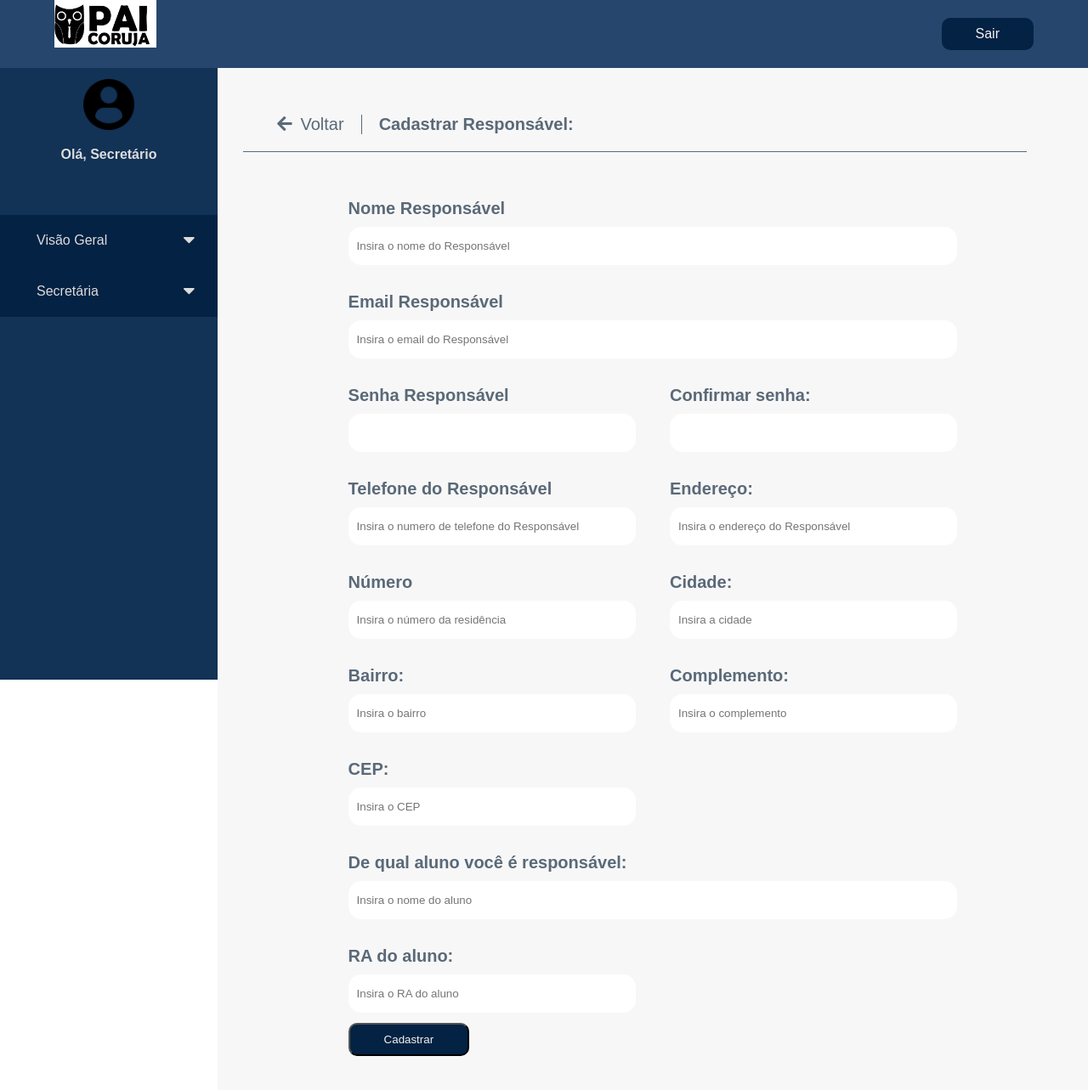
After one commit to Bifrost-Corporation/Pai_Coruja_Web, a PHP site: page /cadastrar-responsavel.html in a window 1280 px wide. The commit adds this page. Shown: the whole page at 85% size. Run offline with PHP 8.4, Linux system fonts and the light colour scheme.

Commit message:
Atualaização do Marcos

```diff
--- /dev/null
+++ b/cadastrar-responsavel.html
@@ -0,0 +1,154 @@
+<!DOCTYPE html>
+<html lang="en">
+
+<head>
+    <meta charset="UTF-8">
+    <meta http-equiv="X-UA-Compatible" content="IE=edge">
+    <meta name="viewport" content="width=device-width, initial-scale=1.0">
+    <link rel="stylesheet" type="text/css" href="css/style.css">
+    <link rel="stylesheet" href="https://cdnjs.cloudflare.com/ajax/libs/font-awesome/5.15.2/css/all.min.css" />
+
+    <title>Cadastro Responsavel</title>
+
+
+</head>
+
+<body>
+    <header>
+
+        <nav class="nav-bar">
+            <a href=""><img class="logo" src="images/pai_coruja_3.jpg"></a>
+            <ul class="ul-area-btn">
+                <li class="nav-li"><a class="btn-nav-exit" href="#">Sair</a></li>
+            </ul>
+        </nav>
+
+        <nav class="sidebar">
+            <div class="perfil">
+                <div class="img-perfil">
+                    <img src="images/usuario-de-perfil.png">
+                </div>
+                <div class="text-perfil">
+                    <p>Olá, Secretário</p>
+                </div>
+            </div>
+            <ul class="ul-sidebar-menu">
+                <li>
+                    <a href="#" onclick="openMenu()" id="sub-menu-button" class="visao-geral-btn">Visão Geral
+                        <span class="fas fa-caret-down first"></span>
+                    </a>
+
+                    <ul id="sub-menu">
+                        <li><a href="#">Mural</a></li>
+                        <li><a href="#">Avaliação dos Professores</a></li>
+                        <li><a href="#">Eventos Programados</a></li>
+
+                    </ul>
+                </li>
+
+                <li>
+                    <a href="#" onclick="openMenu2()" id="sub-menu-button-2" class="outro-btn">Secretária
+                        <span class="fas fa-caret-down second"></span>
+                    </a>
+                    <ul id="sub-menu-2">
+                        <li><a href="cadastrar-aluno.html">Cadastrar Aluno</a></li>
+                        <li><a href="cadastrar-responsavel.html">Cadastrar Responsável</a></li>
+                        <li><a href="nova-publicacao.html">Nova Publicação</a></li>
+                    </ul>
+                </li>
+
+            </ul>
+        </nav>
+    </header>
+
+
+    <main class="container">
+
+
+        <section class="top-section">
+            <div class="voltar">
+                <a href="#">
+                    <span class="fas fa-arrow-left"></span>Voltar
+                </a>
+            </div>
+            <div class="titulo-cadastrar">
+                <h2>Cadastrar Responsável:</h2>
+            </div>
+        </section>
+
+
+        <section class="main-section">
+            <form class="formulario" action="#" method="#">
+                <div class="user-details">
+                    <div class="input-box-width100">
+                        <h2>Nome Responsável</h2>
+                        <input name="name" type="text" placeholder="Insira o nome do Responsável" required>
+                    </div>
+
+                    <div class="input-box-width100">
+                        <h2>Email Responsável</h2>
+                        <input name="email" type="email" placeholder="Insira o email do Responsável" required>
+                    </div>
+                    <div class="input-box">
+                        <h2>Senha Responsável</h2>
+                        <input name="name" type="text" placeholder="" required>
+                    </div>
+                    <div class="input-box">
+                        <h2>Confirmar senha:</h2>
+                        <input name="name" type="text" placeholder="" required>
+                    </div>
+                    <div class="input-box">
+                        <h2>Telefone do Responsável</h2>
+                        <input name="text" type="text" placeholder="Insira o numero de telefone do Responsável"
+                            required>
+                    </div>
+                    <div class="input-box">
+                        <h2>Endereço:</h2>
+                        <input name="name" type="text" placeholder="Insira o endereço do Responsável" required>
+                    </div>
+                    <div class="input-box">
+                        <h2>Número</h2>
+                        <input name="name" type="text" placeholder="Insira o número da residência" required>
+                    </div>
+                    <div class="input-box">
+                        <h2>Cidade:</h2>
+                        <input name="name" type="text" placeholder="Insira a cidade" required>
+                    </div>
+                    <div class="input-box">
+                        <h2>Bairro:</h2>
+                        <input name="name" type="text" placeholder="Insira o bairro" required>
+                    </div>
+
+                    <div class="input-box">
+                        <h2>Complemento:</h2>
+                        <input name="name" type="text" placeholder="Insira o complemento" required>
+                    </div>
+                    <div class="input-box">
+                        <h2>CEP:</h2>
+                        <input name="name" type="text" placeholder="Insira o CEP" required>
+                    </div>
+                    <div class="input-box-width100">
+                        <h2>De qual aluno você é responsável:</h2>
+                        <input name="name" type="text" placeholder="Insira o nome do aluno" required>
+                    </div>
+                    <div class="input-box">
+                        <h2>RA do aluno:</h2>
+                        <input name="name" type="text" placeholder="Insira o RA do aluno" required>
+                    </div>
+
+                    <div class="button">
+                        <input type="submit" class="btn-nav-exit" value="Cadastrar">
+                    </div>
+                </div>
+            </form>
+        </section>
+    </main>
+
+    <script src="js/nav.js"></script>
+    <script src="https://code.jquery.com/jquery-3.4.1.js"></script>
+</body>
+
+
+
+
+</html>
--- a/css/style.css
+++ b/css/style.css
@@ -17,7 +17,6 @@ html{
     --cinzamaisclaro:#f7f7f7;
     --cinzaclaro:#f3f3f3;
     --cinzaclaro100:#dcdcdc;
-
     --cinza:#5A6978;
 
 
@@ -63,6 +62,7 @@ p{
 
 .btn-nav-exit{
 
+    cursor: pointer;
     color: var(--cinzaclaro);
     text-decoration: none;
     border-radius: 10px;
@@ -240,10 +240,14 @@ nav ul li a:hover span{
     border-right: 1px solid var(--cinza);
 }
 
-.voltar h2{
+.voltar a{
     color: var(--cinza);
     font-size: 1.25rem;
-    font-weight: 500;
+    text-decoration: none;
+    font-weight: 400;
+}
+.voltar a span{
+    margin-right: 10px;
 }
 
 .titulo-cadastrar{
@@ -257,71 +261,111 @@ nav ul li a:hover span{
 
 /* FORM */
 
-.main-section{
+/* INPUT-FILE-CUSTOM */
+
+input[type="file"]{
+    display: none;
+
+}
+.h2Adicionar{
+    line-height: 50px;
+}
+.carregar-imagem-pub{
+    cursor: pointer;
+    color: var(--cinzaclaro);
+    text-decoration: none;
+    border-radius: 10px;
+    padding: 10px 40px;
+    background-color: var(--azulbtnsair);
+}
+
+/* ACABOU */
 
 
+
+.main-section{
     margin: 0 auto;
     width:70%;
 
 }
-.formulario{
-    display:flex;
+.main-section .formulario .user-details{
+    display: flex;
     flex-wrap: wrap;
-}
-.row-form-type1{
-
-    display: flex;
-    margin-bottom: 40px;
-    flex-direction: column;
-    width:100%;
-    height: 10vh;
-    position: relative;
+    justify-content: space-between;
 
 }
-.box-form{
-    display: flex;
-    margin-bottom: 40px;
-    flex-direction:row;
-    width:100%;
-    height: 10vh;
-    position: relative;
+.formulario .user-details .input-box{
+    margin: 20px 0  12px 0;
+    width: calc(100% / 2 - 20px);
+
 }
-.row-form-type3{
+.formulario .user-details .input-boxwidth30{
+    margin: 20px 0  12px 0;
+    width: calc(100% / 3 - 20px);
 
-    flex: 1 1;
-    display: flex;
-    margin-bottom: 40px;
-    flex-direction: column;
-    width:100%;
-    height: 10vh;
-    position: relative;
-    margin-right: 20px;
 }
-.titulo-label h2{
+.user-details .input-box-width30 input{
+    padding: 15px 10px;
+    border-radius: 15px;
+    outline: 0px;
+    border: 0px;
+    width: 100%;
+
+}
+.user-details .input-box-width30 h2{
     color: var(--cinza);
     font-size: 1.25rem;
+    margin-bottom: 10px;
+
 }
-.input-width100{
+.formulario .user-details .input-box-width100{
+    margin: 20px 0  12px 0;
+    width: 100%;
 
-    background-color: #dcdcdc;
+}
+.user-details .input-box-width100 input{
+    padding: 15px 10px;
+    border-radius: 15px;
+    outline: 0px;
+    border: 0px;
+    width: 100%;
+
+}
+.user-details .input-box-width100 h2{
+    color: var(--cinza);
+    font-size: 1.25rem;
+    margin-bottom: 10px;
+
+}
+.user-details .input-box input{
+
+    padding: 15px 10px;
+    border-radius: 15px;
+    outline: 0px;
+    border: 0px;
+    width: 100%;
+}
+.user-details .input-box h2{
+    color: var(--cinza);
+    font-size: 1.25rem;
+    margin-bottom: 10px;
+}
+.button{
+    width: 100%;
+}
+
+/*.titulo-label h2{
+    color: var(--cinza);
+    font-size: 1.25rem;
+}*/
+    /*background-color: #dcdcdc;
     width: 100%;
     font-weight: 700;
     margin-top:10px;
     padding: 15px 10px;
     border-radius: 15px;
     outline: 0px;
-    border: 0px;
-}
-.input-width50{
-    background-color: #dcdcdc;
-    width: 40%;
-    font-weight: 700;
-    margin-top:10px;
-    padding: 15px 10px;
-    border-radius: 15px;
-    outline: 0px;
-    border: 0px;
-}
+    border: 0px;*/
 
 /* ACABOU O FORM*/
 
@@ -345,8 +389,11 @@ nav ul li a:hover span{
     .logo{
         max-width: 87.5%;
     }
-    .input-width50{
+    .formulario .user-details .input-box{
+        width: 100%;
 
+    }
+    .formulario .user-details .input-boxwidth30{
         width: 100%;
 
     }
```
Also changed, not shown: cadastrar-aluno.html (added, +143 -0 lines), index.html (deleted, +0 -181 lines), nova-publicacao.html (added, +117 -0 lines).
